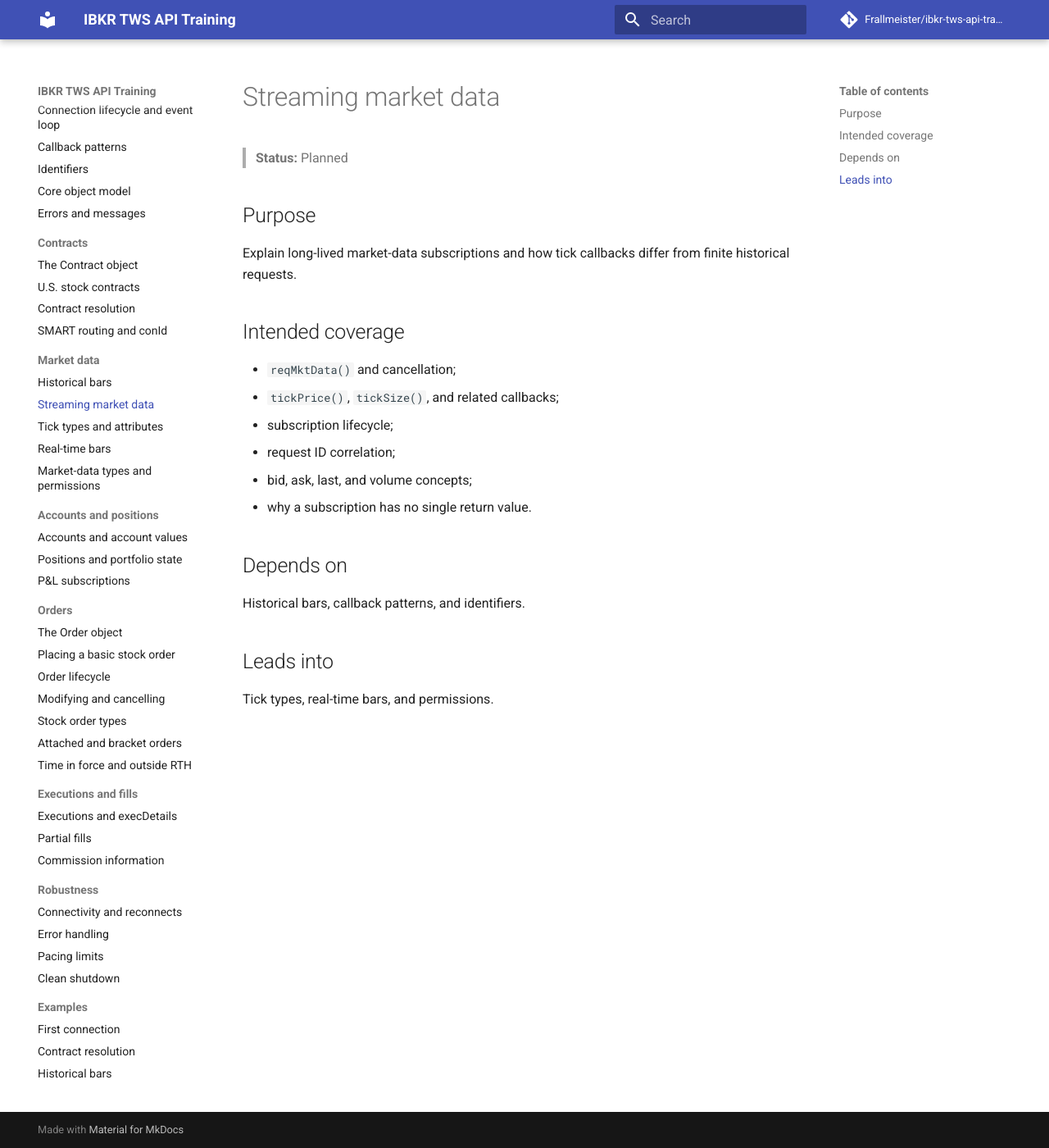
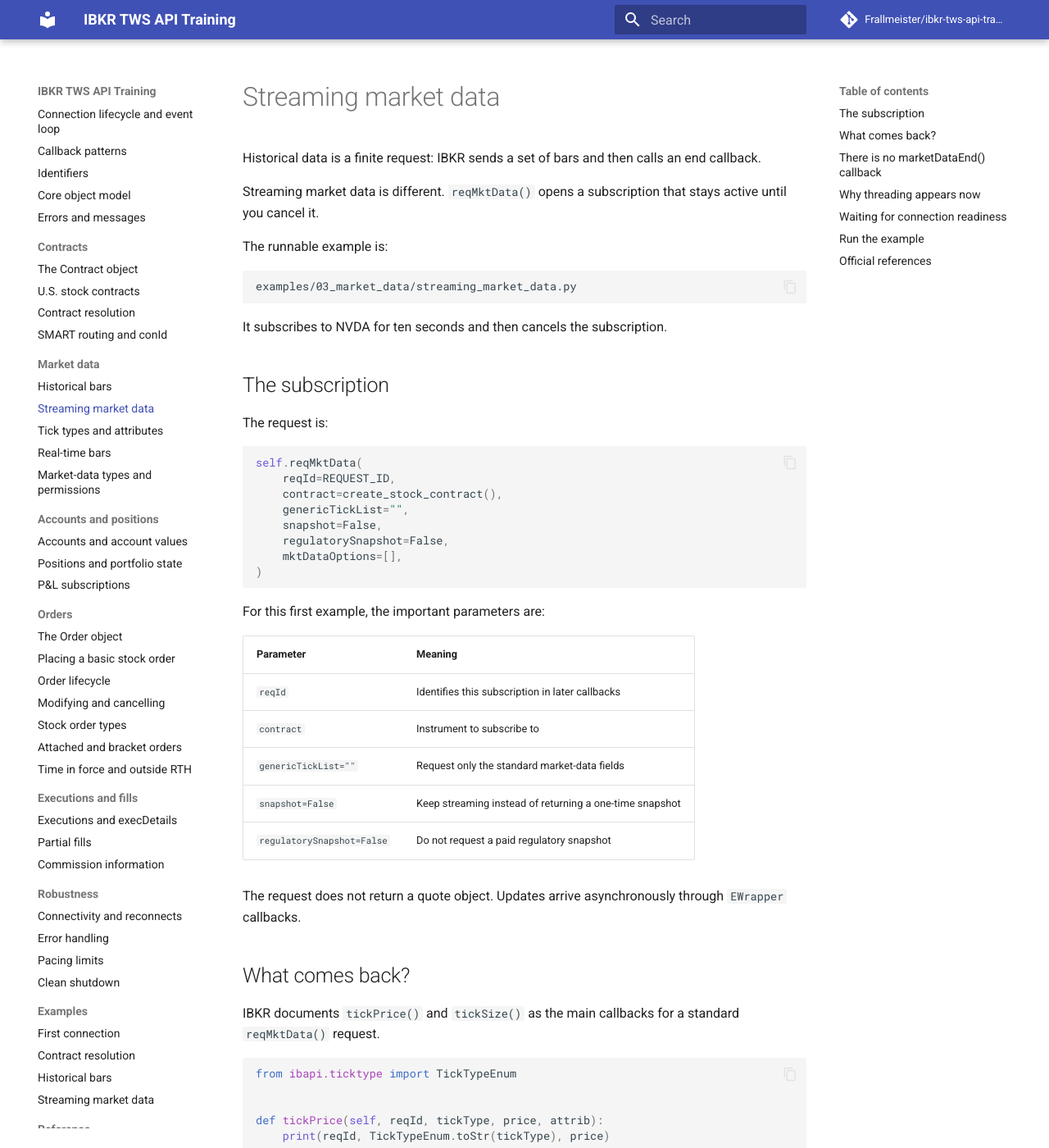
Before and after one commit to Frallmeister/ibkr-tws-api-training, an MkDocs documentation site: the page built from docs/market-data/streaming-market-data.md, in a window 1280 px wide and 1400 px high. Shown: the whole window at 82% size. Built offline with MkDocs 1.6.1 and Material for MkDocs 9.7.7, drawn with Linux system fonts in a browser that asks for light colours; comment, search, counter and statistics services are not loaded; some of the changed text lies outside the part shown.

Commit message:
Stream market data with reqMktData (#13)
* examples: add streaming market data example

* docs: explain streaming market data and threading

* docs: add streaming market data example walkthrough

* docs: add streaming market data example to navigation

* docs: list streaming market data example

* docs: mark streaming market data available

* Relace TWS API Architecture ref with python threading

````diff
--- a/docs/market-data/streaming-market-data.md
+++ b/docs/market-data/streaming-market-data.md
@@ -1,20 +1,189 @@
 # Streaming market data
 
-> **Status:** Planned
+Historical data is a finite request: IBKR sends a set of bars and then calls an end callback.
 
-## Purpose
-Explain long-lived market-data subscriptions and how tick callbacks differ from finite historical requests.
+Streaming market data is different. `reqMktData()` opens a subscription that stays active until you cancel it.
 
-## Intended coverage
-- `reqMktData()` and cancellation;
-- `tickPrice()`, `tickSize()`, and related callbacks;
-- subscription lifecycle;
-- request ID correlation;
-- bid, ask, last, and volume concepts;
-- why a subscription has no single return value.
+The runnable example is:
 
-## Depends on
-Historical bars, callback patterns, and identifiers.
+```text
+examples/03_market_data/streaming_market_data.py
+```
 
-## Leads into
-Tick types, real-time bars, and permissions.
+It subscribes to NVDA for ten seconds and then cancels the subscription.
+
+## The subscription
+
+The request is:
+
+```python
+self.reqMktData(
+    reqId=REQUEST_ID,
+    contract=create_stock_contract(),
+    genericTickList="",
+    snapshot=False,
+    regulatorySnapshot=False,
+    mktDataOptions=[],
+)
+```
+
+For this first example, the important parameters are:
+
+| Parameter | Meaning |
+| --- | --- |
+| `reqId` | Identifies this subscription in later callbacks |
+| `contract` | Instrument to subscribe to |
+| `genericTickList=""` | Request only the standard market-data fields |
+| `snapshot=False` | Keep streaming instead of returning a one-time snapshot |
+| `regulatorySnapshot=False` | Do not request a paid regulatory snapshot |
+
+The request does not return a quote object. Updates arrive asynchronously through `EWrapper` callbacks.
+
+## What comes back?
+
+IBKR documents `tickPrice()` and `tickSize()` as the main callbacks for a standard `reqMktData()` request.
+
+```python
+from ibapi.ticktype import TickTypeEnum
+
+
+def tickPrice(self, reqId, tickType, price, attrib):
+    print(reqId, TickTypeEnum.toStr(tickType), price)
+
+
+def tickSize(self, reqId, tickType, size):
+    print(reqId, TickTypeEnum.toStr(tickType), size)
+```
+
+A single subscription can therefore generate many callbacks of different tick types:
+
+```text
+BID
+ASK
+LAST
+BID_SIZE
+ASK_SIZE
+LAST_SIZE
+...
+```
+
+The next chapter studies tick types in detail. For now, the important point is that `reqId` tells you which subscription produced an update, while `tickType` tells you what kind of update it is.
+
+## There is no `marketDataEnd()` callback
+
+This subscription has no natural completion point.
+
+The lifecycle is:
+
+```text
+reqMktData(2, ...)
+        ↓
+tickPrice(2, ...)
+tickSize(2, ...)
+tickPrice(2, ...)
+...
+        ↓
+cancelMktData(2)
+```
+
+You stop the stream explicitly with the same request ID:
+
+```python
+self.cancelMktData(REQUEST_ID)
+```
+
+This is how you can recognize the pattern in the IBKR documentation as well: the request documentation describes `reqMktData()`, while the cancellation page documents `cancelMktData(tickerId)`. There is no end-marker callback analogous to `historicalDataEnd()`.
+
+## Why threading appears now
+
+Until this example, the course could simply do:
+
+```python
+app.connect(...)
+app.run()
+```
+
+`app.run()` blocks while it processes incoming API messages. That was fine because each previous program ended from a callback.
+
+For a long-lived subscription, we want the main thread to remain available so it can decide when to cancel the subscription or do other application work.
+
+The example therefore starts the API processing loop on another thread:
+
+```python
+api_thread = Thread(target=app.run, name="ibkr-api")
+api_thread.start()
+```
+
+The resulting structure is:
+
+```text
+Main thread
+├── starts the API thread
+├── waits while the subscription is active
+├── cancelMktData(...)
+├── disconnect()
+└── joins the API thread
+
+API thread
+└── app.run()
+    └── dispatches EWrapper callbacks
+
+IBKR internal reader thread
+└── receives socket messages
+    └── places them on the Python API message queue
+```
+
+The distinction matters: the thread we create is the thread running `app.run()` and therefore dispatching callbacks. It is separate from the internal reader thread created by the Python API connection machinery.
+
+## Waiting for connection readiness
+
+Starting a background thread creates one new problem: the main thread must not assume that the connection is ready immediately.
+
+The example uses a `threading.Event`:
+
+```python
+self.subscription_started = Event()
+```
+
+The subscription is started from the familiar readiness callback:
+
+```python
+def nextValidId(self, orderId: int) -> None:
+    self.reqMktData(...)
+    self.subscription_started.set()
+```
+
+and the main thread waits for that signal:
+
+```python
+app.subscription_started.wait(timeout=5)
+```
+
+This avoids relying on an arbitrary `sleep(1)` after `connect()`.
+
+## Run the example
+
+From the repository root:
+
+```powershell
+uv run python examples/03_market_data/streaming_market_data.py
+```
+
+During the ten-second subscription you should see price and size callbacks such as:
+
+```text
+PRICE  reqId=2  BID=...
+SIZE   reqId=2  BID_SIZE=...
+PRICE  reqId=2  ASK=...
+SIZE   reqId=2  ASK_SIZE=...
+```
+
+The exact callbacks depend on the market state and your market-data permissions.
+
+The next chapter explains the numeric tick types and their meanings. Market-data types and entitlement behavior are covered later in the market-data section.
+
+## Official references
+
+- [Requesting market data](https://www.interactivebrokers.com/docs/tws-api/doc/quick-start/requesting-market-data)
+- [Cancel watchlist data](https://www.interactivebrokers.com/docs/tws-api/doc/market-data-live/top-of-book-l-1/cancel-watchlist-data)
+- [Python Threading](https://docs.python.org/3/library/threading.html)
--- a/mkdocs.yml
+++ b/mkdocs.yml
@@ -61,6 +61,7 @@
       - First connection: examples/first-connection.md
       - Contract resolution: examples/contract-resolution.md
       - Historical bars: examples/historical-bars.md
+      - Streaming market data: examples/streaming-market-data.md
   - Reference:
       - Terminology and definitions: reference/terminology.md
       - Callback-pattern reference: reference/callback-reference.md
````
Also changed, not shown: docs/examples/streaming-market-data.md (added, +136 -0 lines), docs/getting-started/running-examples.md (+1 -0 lines), docs/roadmap.md (+1 -1 lines), 1 other file.
